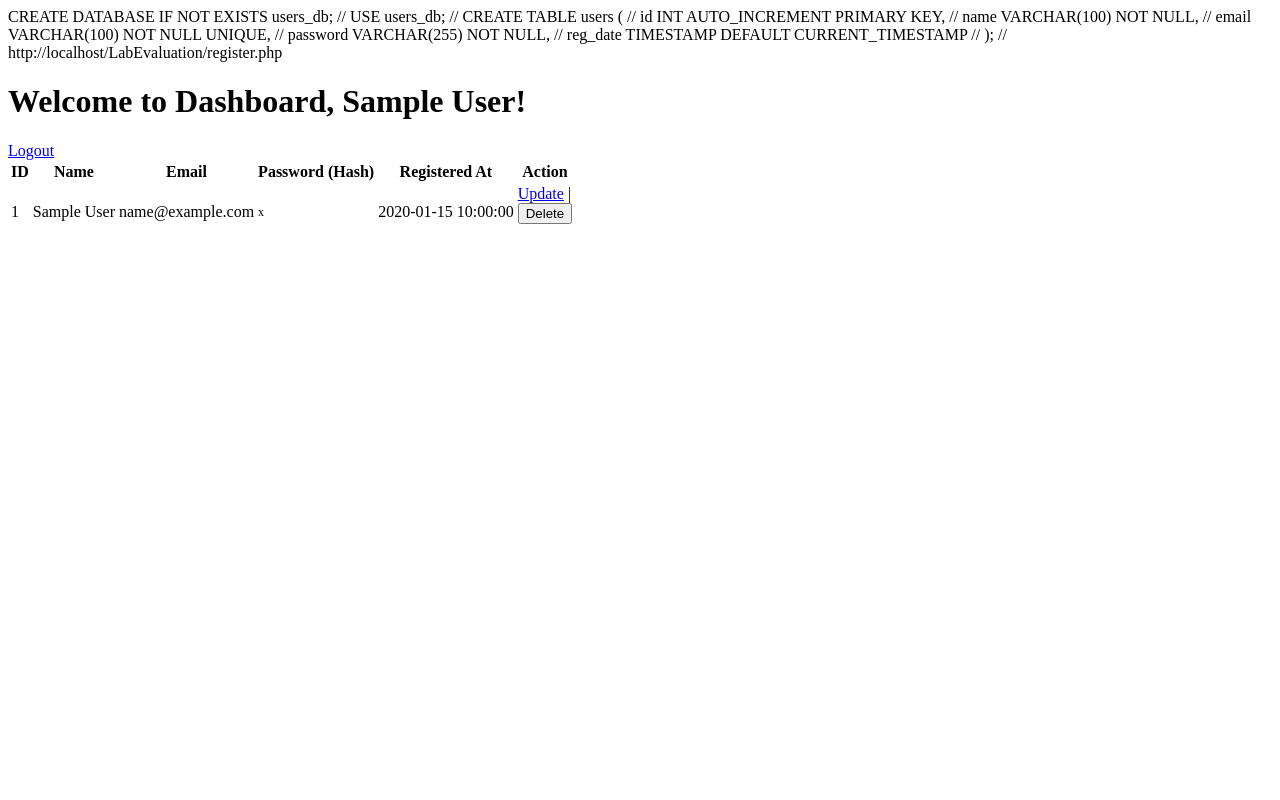
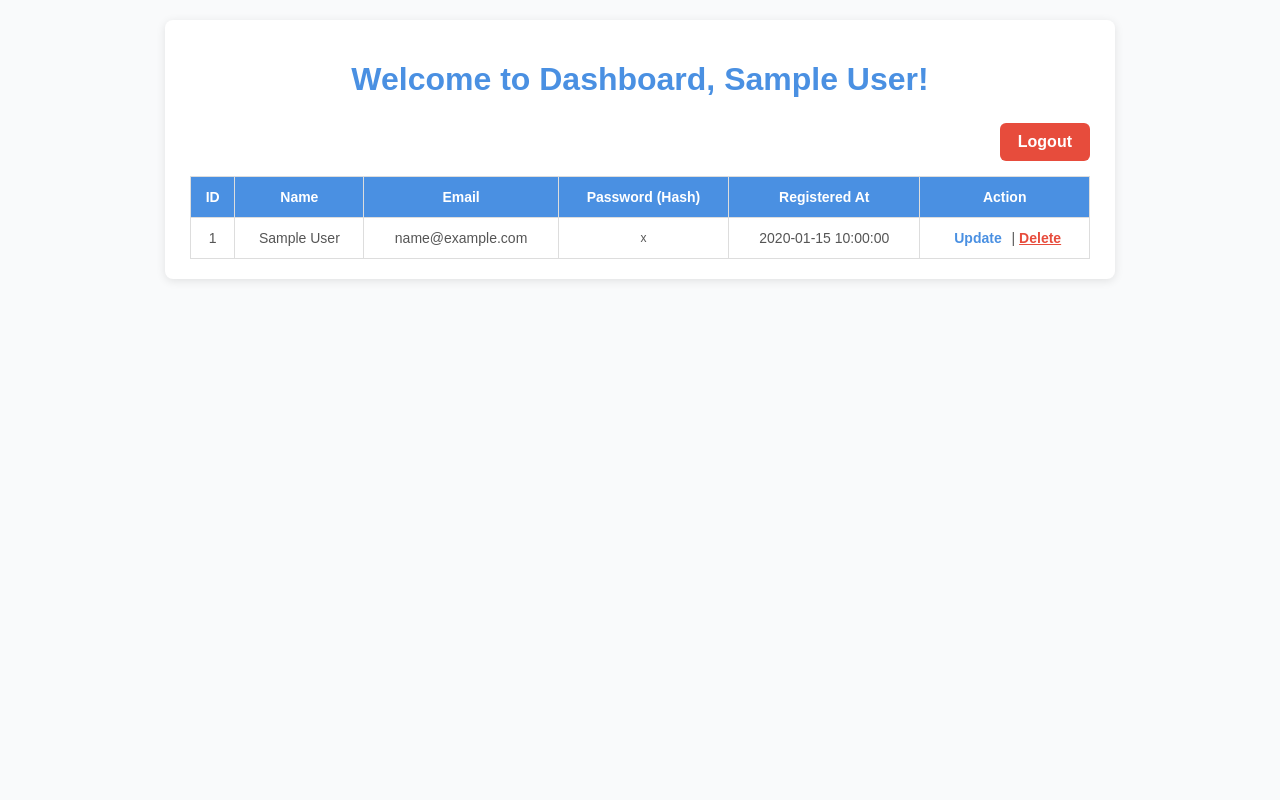
Before and after one commit to kouser-ahamed/LabEvaluation, a PHP site: page /dashboard.php in a window 1280 px wide. Run offline with PHP 8.4, Linux system fonts and the light colour scheme; the visitor is signed in with stand-in values (Sample User, id 1); tables that the repository leaves empty or names only in its code hold one stand-in row (values such as "Sample post").

Commit message:
Refactor HTML comments and style sections in dashboard, login, register, logout, and update profile pages

```diff
--- a/dashboard.php
+++ b/dashboard.php
@@ -21,7 +21,7 @@ $result = $conn->query("SELECT * FROM users ORDER BY id ASC");
 <html>
 <head>
     <title>Dashboard</title>
-    <!-- <style>
+    <style>
         body {
             font-family: Arial, sans-serif;
             background: #f9fafb;
@@ -104,7 +104,7 @@ $result = $conn->query("SELECT * FROM users ORDER BY id ASC");
         button.delete-btn:hover {
             color: #c0392b;
         }
-    </style> -->
+    </style>
 </head>
 <body>
     <div class="container">
--- a/db.php
+++ b/db.php
@@ -10,18 +10,3 @@ if ($conn->connect_error) {
     die("Connection Failed: " . $conn->connect_error);
 }
 ?>
-
-
-
-CREATE DATABASE IF NOT EXISTS users_db;
-// USE users_db;
-
-// CREATE TABLE users (
-//     id INT AUTO_INCREMENT PRIMARY KEY,
-//     name VARCHAR(100) NOT NULL,
-//     email VARCHAR(100) NOT NULL UNIQUE,
-//     password VARCHAR(255) NOT NULL,
-//     reg_date TIMESTAMP DEFAULT CURRENT_TIMESTAMP
-// );
-
-// http://localhost/LabEvaluation/register.php
--- a/login.php
+++ b/login.php
@@ -24,7 +24,7 @@ if (isset($_POST['login'])) {
 <html>
 <head>
     <title>Login</title>
-    <!-- <style>
+    <style>
         body {
             font-family: Arial, sans-serif;
             background: #f9fafb;
@@ -83,7 +83,7 @@ if (isset($_POST['login'])) {
         a:hover {
             text-decoration: underline;
         }
-    </style> -->
+    </style>
 </head>
 <body>
 <div class="container">
--- a/register.php
+++ b/register.php
@@ -23,7 +23,7 @@ if (isset($_POST['register'])) {
 
 <head>
     <title>Register</title>
-    <!-- <style>
+    <style>
         body {
             font-family: Arial, sans-serif;
             background: #f9fafb;
@@ -96,7 +96,7 @@ if (isset($_POST['register'])) {
         a:hover {
             text-decoration: underline;
         }
-    </style> -->
+    </style>
 </head>
 
 <body>
--- a/update_profile.php
+++ b/update_profile.php
@@ -34,7 +34,7 @@ if (isset($_POST['update'])) {
 <html>
 <head>
     <title>Update Profile</title>
-    <!-- <style>
+    <style>
         body {
             font-family: Arial, sans-serif;
             background: #f9fafb;
@@ -94,7 +94,7 @@ if (isset($_POST['update'])) {
             text-decoration: none;
             font-size: 14px;
         }
-    </style> -->
+    </style>
 </head>
 <body>
 <div class="container">
```
Also changed, not shown: logout.php (+9 -14 lines).
